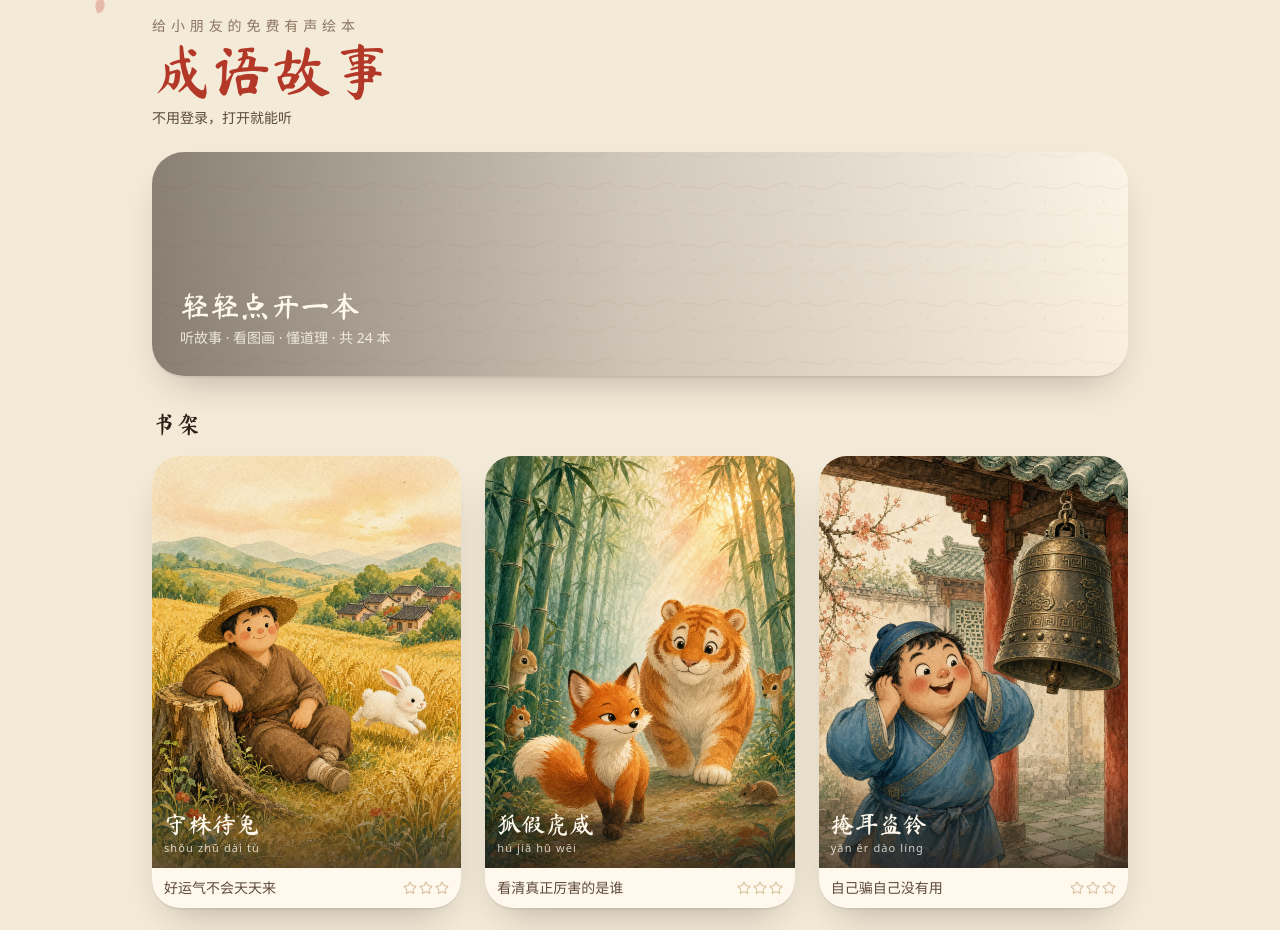
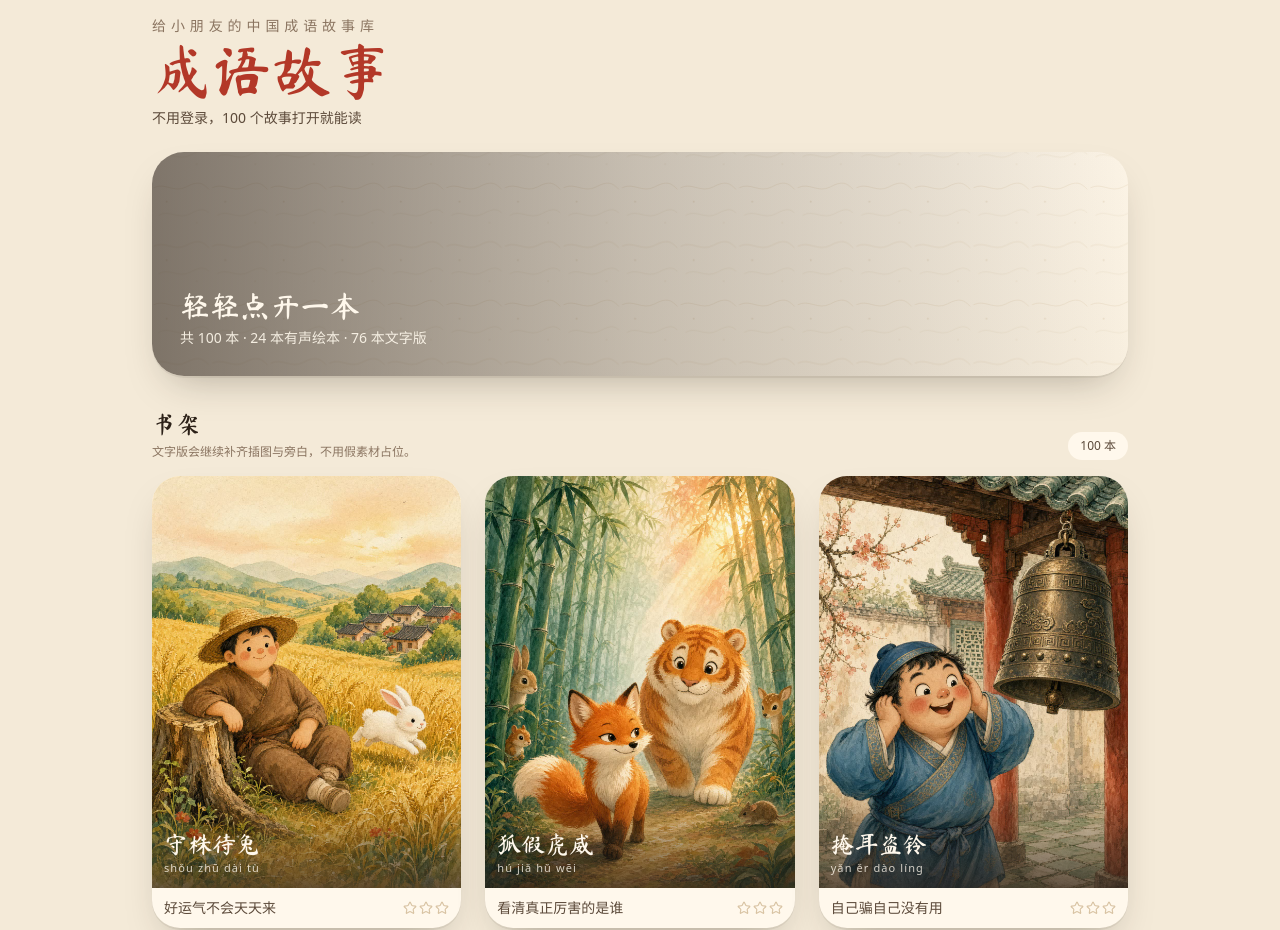
Before and after one commit to kamanager2012/juniper-branch-civic-royal, a React (Vite) app: page / in a window 1280 px wide. Shown: the top 930 px of the page. Built offline with nearby package versions, Linux system fonts and the light colour scheme.

Commit message:
Expand bookshelf to the 100-story catalog

```diff
--- a/src/routes/index.tsx
+++ b/src/routes/index.tsx
@@ -1,8 +1,9 @@
 import { createFileRoute, Link } from "@tanstack/react-router";
-import { Star } from "lucide-react";
+import { BookOpen, Star } from "lucide-react";
 import { useEffect, useRef, useState } from "react";
 import { Petals } from "@/components/petals";
-import { stories, type Story } from "@/data/stories";
+import { storyCatalog } from "@/data/story-catalog";
+import type { Story } from "@/data/stories";
 import { allProgress, type StoryProgress } from "@/lib/progress";
 import { cn } from "@/lib/utils";
 
@@ -18,6 +19,15 @@ const TONE_RING: Record<Story["tone"], string> = {
   pasture: "ring-pasture/70",
   well: "ring-well/70",
   temple: "ring-temple/70",
+};
+
+const TONE_BG: Record<Story["tone"], string> = {
+  wheat: "from-wheat/35 via-paper to-panel",
+  bamboo: "from-bamboo/30 via-paper to-panel",
+  bell: "from-bell/25 via-paper to-panel",
+  pasture: "from-pasture/30 via-paper to-panel",
+  well: "from-well/25 via-paper to-panel",
+  temple: "from-temple/25 via-paper to-panel",
 };
 
 function DeferredCover({ src }: { src: string }) {
@@ -66,15 +76,17 @@ function Home() {
   }, []);
 
   const heard = Object.values(progress).filter((p) => p.heard).length;
+  const mediaCount = storyCatalog.filter((item) => item.kind === "media").length;
+  const textCount = storyCatalog.length - mediaCount;
 
   return (
     <main className="relative min-h-dvh overflow-hidden">
       <Petals />
       <div className="relative mx-auto w-full max-w-5xl px-4 pb-16 pt-[max(1rem,env(safe-area-inset-top))] sm:px-6">
         <header className="mb-6">
-          <p className="text-sm tracking-[0.35em] text-muted">给小朋友的免费有声绘本</p>
+          <p className="text-sm tracking-[0.35em] text-muted">给小朋友的中国成语故事库</p>
           <h1 className="mt-1 font-display text-5xl text-cinnabar sm:text-6xl">成语故事</h1>
-          <p className="mt-2 text-sm text-ink-soft">不用登录，打开就能听</p>
+          <p className="mt-2 text-sm text-ink-soft">不用登录，100 个故事打开就能读</p>
         </header>
 
         <section className="relative mb-8 overflow-hidden rounded-[32px] book-spine">
@@ -85,27 +97,36 @@ function Home() {
             fetchPriority="high"
             className="h-44 w-full object-cover sm:h-56"
           />
-          <div className="absolute inset-0 bg-linear-to-r from-ink/55 via-ink/20 to-transparent" />
+          <div className="absolute inset-0 bg-linear-to-r from-ink/60 via-ink/25 to-transparent" />
           <div className="absolute inset-0 flex flex-col justify-end p-5 sm:p-7">
             <p className="font-display text-2xl text-panel sm:text-3xl">轻轻点开一本</p>
-            <p className="mt-1 text-sm text-panel/85">听故事 · 看图画 · 懂道理 · 共 {stories.length} 本</p>
-            {heard > 0 && (
-              <p className="mt-2 text-xs text-panel/75">已经听过 {heard} 本</p>
-            )}
+            <p className="mt-1 text-sm text-panel/90">共 {storyCatalog.length} 本 · {mediaCount} 本有声绘本 · {textCount} 本文字版</p>
+            {heard > 0 && <p className="mt-2 text-xs text-panel/75">已经听过 {heard} 本有声故事</p>}
           </div>
         </section>
 
-        <h2 className="mb-4 font-display text-2xl text-ink">书架</h2>
+        <div className="mb-4 flex items-end justify-between gap-4">
+          <div>
+            <h2 className="font-display text-2xl text-ink">书架</h2>
+            <p className="mt-1 text-xs text-muted">文字版会继续补齐插图与旁白，不用假素材占位。</p>
+          </div>
+          <span className="shrink-0 rounded-full bg-panel px-3 py-1.5 text-xs text-ink-soft shadow-panel">100 本</span>
+        </div>
+
         <ul className="grid grid-cols-2 gap-4 sm:grid-cols-3 sm:gap-6">
-          {stories.map((story, i) => {
-            const stars = progress[story.id]?.stars ?? 0;
-            const eager = i < EAGER_COVER_COUNT;
+          {storyCatalog.map((item, i) => {
+            const story = item.story;
+            const stars = item.kind === "media" ? (progress[story.id]?.stars ?? 0) : 0;
+            const mediaIndex = item.kind === "media" ? i : -1;
+            const eager = item.kind === "media" && mediaIndex < EAGER_COVER_COUNT;
+
             return (
-              <li key={story.id} className="rise-in" style={{ animationDelay: `${i * 70}ms` }}>
+              <li key={story.id} className="rise-in" style={{ animationDelay: `${Math.min(i, 12) * 35}ms` }}>
                 <Link
                   to="/story/$id"
                   params={{ id: story.id }}
                   className="group block focus:outline-none"
+                  {...(item.kind === "media" ? { "data-media-story": "true" } : { "data-text-story": "true" })}
                 >
                   <article
                     className={cn(
@@ -114,9 +135,10 @@ function Home() {
                     )}
                   >
                     <div className="relative aspect-book overflow-hidden">
-                      {eager ? (
+                      {item.kind === "media" ? (
+                        eager ? (
                           <img
-                          src={story.cover}
+                            src={item.story.cover}
                             alt=""
                             decoding="async"
                             fetchPriority="high"
@@ -124,26 +146,44 @@ function Home() {
                             className="h-full w-full object-cover transition-transform duration-500 group-hover:scale-[1.04]"
                           />
                         ) : (
-                        <DeferredCover src={story.cover} />
+                          <DeferredCover src={item.story.cover} />
+                        )
+                      ) : (
+                        <div className={cn("absolute inset-0 grid place-items-center bg-linear-to-br", TONE_BG[story.tone])}>
+                          <div className="absolute left-[12%] top-[12%] size-20 rounded-full border border-ink/5" />
+                          <div className="absolute bottom-[14%] right-[10%] size-24 rounded-full bg-panel/45" />
+                          <div className="relative px-4 text-center">
+                            <BookOpen className="mx-auto mb-3 size-9 text-cinnabar/75" aria-hidden="true" />
+                            <p className="font-display text-3xl leading-tight text-ink">{story.title}</p>
+                            <p className="mt-2 text-[10px] tracking-[0.16em] text-muted">{story.pinyin}</p>
+                            <span className="mt-4 inline-flex rounded-full bg-panel/80 px-2.5 py-1 text-[10px] font-medium text-cinnabar ring-1 ring-line/70">
+                              文字版
+                            </span>
+                          </div>
+                        </div>
                       )}
+
+                      {item.kind === "media" && (
                         <div className="absolute inset-x-0 bottom-0 bg-linear-to-t from-ink/70 to-transparent p-3 pt-10">
                           <h3 className="font-display text-2xl text-panel">{story.title}</h3>
                           <p className="text-[11px] tracking-widest text-panel/80">{story.pinyin}</p>
                         </div>
+                      )}
                     </div>
-                    <div className="flex items-center justify-between px-3 py-2.5">
+                    <div className="flex items-center justify-between gap-2 px-3 py-2.5">
                       <p className="truncate text-sm text-ink-soft">{story.tagline}</p>
+                      {item.kind === "media" ? (
                         <span className="flex gap-0.5" aria-label={`${stars} 颗星`}>
                           {[0, 1, 2].map((s) => (
                             <Star
                               key={s}
-                            className={cn(
-                              "size-3.5",
-                              s < stars ? "fill-star text-star" : "text-line",
-                            )}
+                              className={cn("size-3.5", s < stars ? "fill-star text-star" : "text-line")}
                             />
                           ))}
                         </span>
+                      ) : (
+                        <span className="shrink-0 text-[10px] text-muted">待配音</span>
+                      )}
                     </div>
                   </article>
                 </Link>
```
Lines whose indentation alone changed are shown as unchanged.
